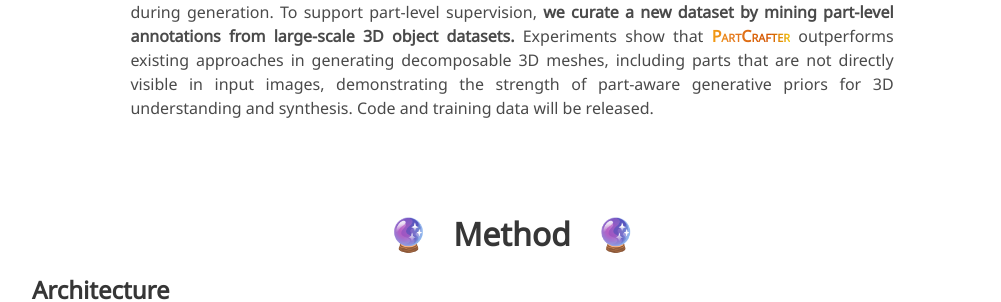
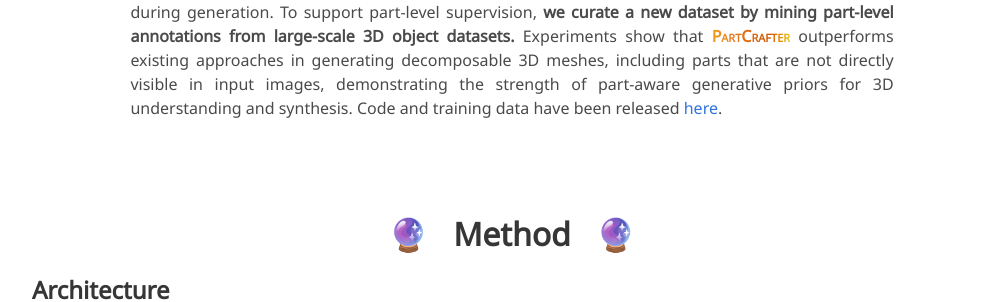
Before and after one commit to wgsxm/wgsxm.github.io, a Jekyll site: the page projects/partcrafter/index.html, which Jekyll copies as it is, in a window 1280 px wide and 900 px high, scrolled down 1943 px. Shown: the part 235-537 px from the top of the window, without its empty margins (128-1129 px from the left). Built offline with Jekyll 4.4.1, drawn with Linux system fonts in a browser that asks for light colours; nearby versions of some CDN libraries; some web fonts are replaced; library files that are not in the unit come from our copies; a style sheet for code colours, icons or effects is not loaded.

Commit message:
update partcrafter

```diff
--- a/projects/partcrafter/index.html
+++ b/projects/partcrafter/index.html
@@ -158,13 +158,13 @@
                 </span>
 
                 <!-- Model Link -->
-                <!-- <span class="link-block">
-                  <a href=""
+                <span class="link-block">
+                  <a href="https://huggingface.co/wgsxm/PartCrafter"
                     class="external-link button is-normal is-rounded is-dark">
                     <span class="icon"><i class="fas fa-database"></i></span>
                     <span>Model</span>
                   </a>
-                </span> &nbsp; -->
+                </span> &nbsp;
 
                 <!-- Demo Link -->
                 <!-- <span class="link-block">
@@ -237,7 +237,7 @@
               We introduce <span class="morphing-text model-name"><b>PartCrafter</b></span>, <b>the first structured 3D generative model that jointly synthesizes multiple semantically meaningful and geometrically distinct 3D meshes from a single RGB image.</b> Unlike existing methods that either produce monolithic 3D shapes or follow two-stage pipelines, <i>i.e.</i>, first segmenting an image and then reconstructing each segment, <span class="morphing-text model-name"><b>PartCrafter</b></span> adopts a unified, compositional generation architecture that does not rely on pre-segmented inputs. Conditioned on a single image, it simultaneously denoises multiple 3D parts, enabling end-to-end part-aware generation of both individual objects and complex multi-object scenes.
             </p>
             <p>
-              <span class="morphing-text model-name"><b>PartCrafter</b></span> builds upon a pretrained 3D mesh diffusion transformer (DiT) trained on whole objects, inheriting the pretrained weights, encoder, and decoder, and introduces two key innovations: <b>(1) A compositional latent space</b>, where each 3D part is represented by a set of disentangled latent tokens; <b>(2) A hierarchical attention mechanism</b> that enables structured information flow both within individual parts and across all parts, ensuring global coherence while preserving part-level detail during generation. To support part-level supervision, <b>we curate a new dataset by mining part-level annotations from large-scale 3D object datasets.</b> Experiments show that <span class="morphing-text model-name"><b>PartCrafter</b></span> outperforms existing approaches in generating decomposable 3D meshes, including parts that are not directly visible in input images, demonstrating the strength of part-aware generative priors for 3D understanding and synthesis. Code and training data will be released.
+              <span class="morphing-text model-name"><b>PartCrafter</b></span> builds upon a pretrained 3D mesh diffusion transformer (DiT) trained on whole objects, inheriting the pretrained weights, encoder, and decoder, and introduces two key innovations: <b>(1) A compositional latent space</b>, where each 3D part is represented by a set of disentangled latent tokens; <b>(2) A hierarchical attention mechanism</b> that enables structured information flow both within individual parts and across all parts, ensuring global coherence while preserving part-level detail during generation. To support part-level supervision, <b>we curate a new dataset by mining part-level annotations from large-scale 3D object datasets.</b> Experiments show that <span class="morphing-text model-name"><b>PartCrafter</b></span> outperforms existing approaches in generating decomposable 3D meshes, including parts that are not directly visible in input images, demonstrating the strength of part-aware generative priors for 3D understanding and synthesis. Code and training data have been released <a href="https://github.com/wgsxm/PartCrafter">here</a>.
             </p>
           </div>
         </div>
```
